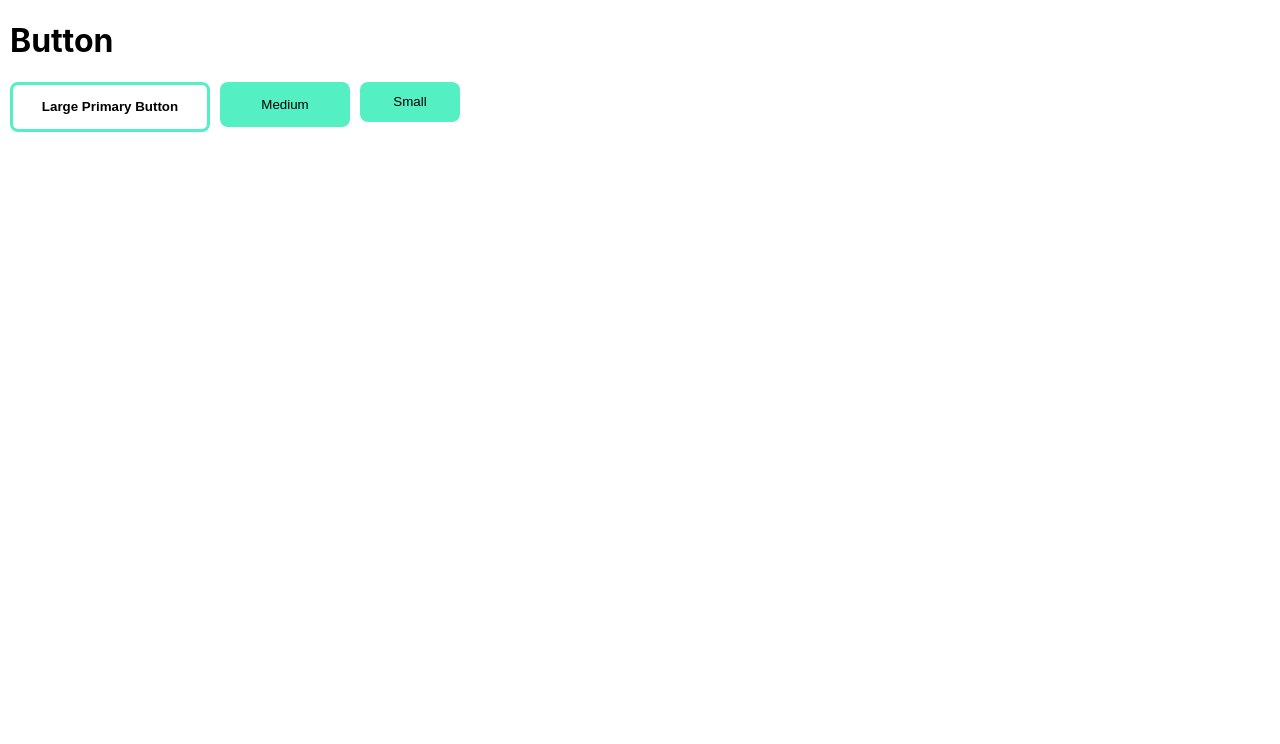
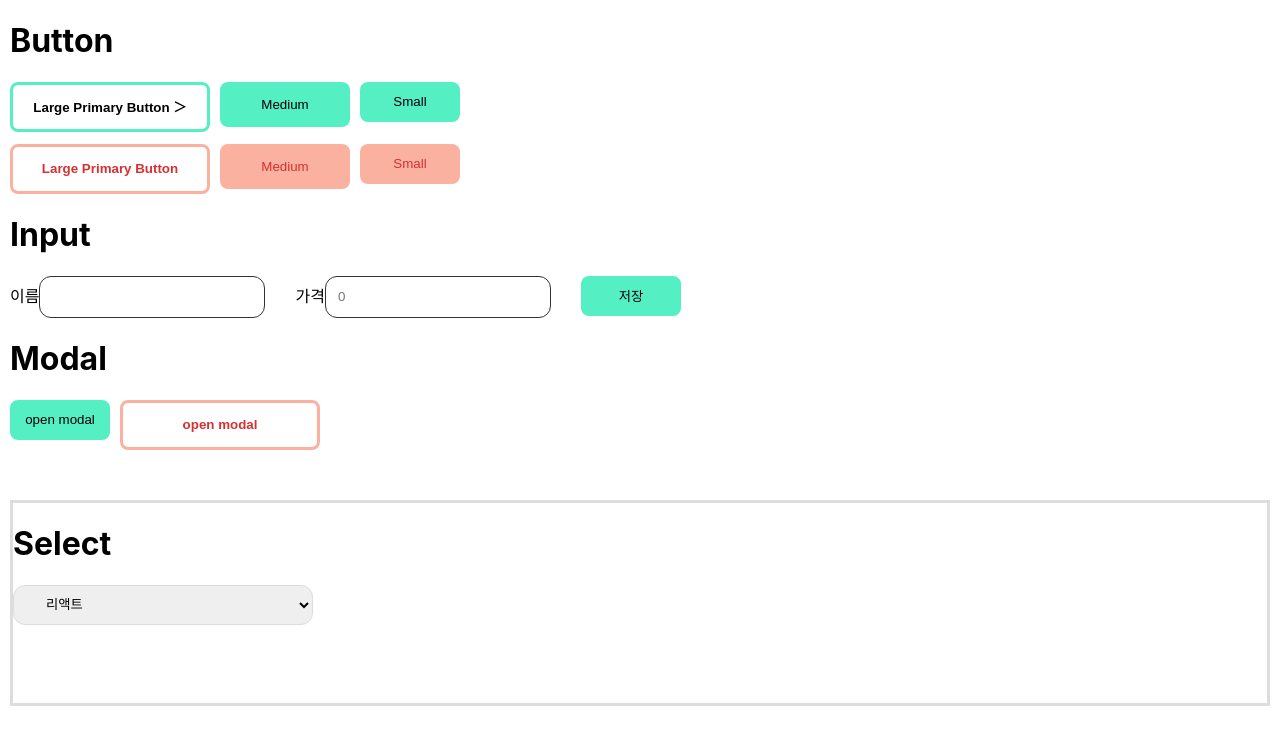
Before and after one commit to daaraam/LV3, a React (Create React App) app: page / in a window 1280 px wide. Shown: the top 744 px of the page. Built offline with nearby package versions, Linux system fonts and the light colour scheme.

Commit message:
Feat : 1차 마크업 완료

```diff
--- /dev/null
+++ b/src/App.css
@@ -0,0 +1,3 @@
+:root {
+    --emerald: rgb(85, 239, 196);
+}
--- a/src/App.js
+++ b/src/App.js
@@ -1,10 +1,17 @@
 import React from 'react';
+import './App.css';
 import Button from './Components/Button';
+import Input from './Components/Input';
+import Modal from './Components/Modal';
+import Select from './Components/Select';
 
 function App() {
 	return (
 		<div>
 			<Button />
+			<Input />
+			<Modal />
+			<Select />
 		</div>
 	);
 }
--- a/src/Components/Button.jsx
+++ b/src/Components/Button.jsx
@@ -2,10 +2,25 @@ import React from 'react';
 import { styled } from 'styled-components';
 
 function Button() {
+	const LBtnClickHandler = () => {
+		alert('click!');
+	};
+
 	return (
 		<StContainer>
 			<StHeader>Button</StHeader>
 			<StBtnGroup>
+				<StLargeBtn onClick={LBtnClickHandler} bdColor="rgb(85, 239, 196);" textColor="black">
+					Large Primary Button ＞
+				</StLargeBtn>
+				<StMediumBtn bgColor="rgb(85, 239, 196);" textColor="black">
+					Medium
+				</StMediumBtn>
+				<StSmallBtn bgColor="rgb(85, 239, 196);" textColor="black">
+					Small
+				</StSmallBtn>
+			</StBtnGroup>
+			<StBtnGroup style={{ marginTop: '12px' }}>
 				<StLargeBtn>Large Primary Button</StLargeBtn>
 				<StMediumBtn>Medium</StMediumBtn>
 				<StSmallBtn>Small</StSmallBtn>
@@ -33,7 +48,6 @@ const StHeader = styled.div`
 	margin-inline-start: 0px;
 	margin-inline-end: 0px;
 	font-weight: bold;
-	font-family: ;
 `;
 
 const StLargeBtn = styled.button`
@@ -42,8 +56,9 @@ const StLargeBtn = styled.button`
 	padding: 1px 6px;
 	font-weight: 600;
 	border-radius: 8px;
-	background-color: rgb(255, 255, 255);
-	border: 3px solid rgb(85, 239, 196);
+	background-color: white;
+	border: 3px solid ${props => props.bdColor || 'rgb(250, 177, 160);'};
+	color: ${props => props.textColor || '#d63031'};
 	cursor: pointer;
 `;
 
@@ -53,7 +68,8 @@ const StMediumBtn = styled.button`
 	padding: 1px 6px;
 	font-weight: 300;
 	border-radius: 8px;
-	background-color: rgb(85, 239, 196);
+	background-color: ${props => props.bgColor || 'rgb(250, 177, 160);'};
+	color: ${props => props.textColor || '#d63031'};
 	border: none;
 	cursor: pointer;
 `;
@@ -62,8 +78,8 @@ const StSmallBtn = styled.button`
 	border: none;
 	cursor: pointer;
 	border-radius: 8px;
-	background-color: rgb(85, 239, 196);
-	color: rgb(0, 0, 0);
+	background-color: ${props => props.bgColor || 'rgb(250, 177, 160);'};
+	color: ${props => props.textColor || '#d63031'};
 	height: 40px;
 	width: 100px;
 `;
--- a/src/Components/Input.jsx
+++ b/src/Components/Input.jsx
@@ -1,7 +1,65 @@
 import React from 'react';
+import { styled } from 'styled-components';
 
 function Input() {
-	return <div>Input</div>;
+	return (
+		<StContainer>
+			<StHeader>Input</StHeader>
+			<StInputGroup>
+				<div>
+					이름
+					<StInput type="text" />
+				</div>
+				<div>
+					가격
+					<StInput type="text" placeholder="0" />
+				</div>
+				<StSmallBtn bgColor="rgb(85, 239, 196);" textColor="black">
+					저장
+				</StSmallBtn>
+			</StInputGroup>
+		</StContainer>
+	);
 }
 
 export default Input;
+
+const StContainer = styled.div`
+	margin: 10px;
+`;
+
+const StHeader = styled.div`
+	display: block;
+	font-size: 2em;
+	margin-block-start: 0.67em;
+	margin-block-end: 0.67em;
+	margin-inline-start: 0px;
+	margin-inline-end: 0px;
+	font-weight: bold;
+`;
+
+const StInput = styled.input`
+	padding: 1px 12px;
+	background-color: white;
+	width: 200px;
+	height: 40px;
+	border-radius: 12px;
+	padding: 0 12px 0 12px;
+	border: 1px solid rgb(51, 51, 51);
+`;
+
+const StInputGroup = styled.div`
+	display: flex;
+	flex-direction: row;
+	gap: 30px;
+`;
+
+const StSmallBtn = styled.button`
+	border: none;
+	cursor: pointer;
+	border-radius: 8px;
+	background-color: ${props => props.bgColor || 'rgb(250, 177, 160);'};
+	color: ${props => props.textColor || '#d63031'};
+	height: 40px;
+	width: 100px;
+`;
--- a/src/Components/Modal.jsx
+++ b/src/Components/Modal.jsx
@@ -1,7 +1,60 @@
 import React from 'react';
+import { styled } from 'styled-components';
 
 function Modal() {
-	return <div>Modal</div>;
+	return (
+		<StContainer>
+			<StHeader>Modal</StHeader>
+			<StModalGroup>
+				<StSmallBtn bgColor="rgb(85, 239, 196);" textColor="black">
+					open modal
+				</StSmallBtn>
+				<StLargeBtn>open modal</StLargeBtn>
+			</StModalGroup>
+		</StContainer>
+	);
 }
 
 export default Modal;
+
+const StModalGroup = styled.div`
+	display: flex;
+	flex-direction: row;
+	gap: 10px;
+`;
+
+const StContainer = styled.div`
+	margin: 10px;
+`;
+
+const StHeader = styled.div`
+	display: block;
+	font-size: 2em;
+	margin-block-start: 0.67em;
+	margin-block-end: 0.67em;
+	margin-inline-start: 0px;
+	margin-inline-end: 0px;
+	font-weight: bold;
+`;
+
+const StLargeBtn = styled.button`
+	width: 200px;
+	height: 50px;
+	padding: 1px 6px;
+	font-weight: 600;
+	border-radius: 8px;
+	background-color: white;
+	border: 3px solid ${props => props.bdColor || 'rgb(250, 177, 160);'};
+	color: ${props => props.textColor || '#d63031'};
+	cursor: pointer;
+`;
+
+const StSmallBtn = styled.button`
+	border: none;
+	cursor: pointer;
+	border-radius: 8px;
+	background-color: ${props => props.bgColor || 'rgb(250, 177, 160);'};
+	color: ${props => props.textColor || '#d63031'};
+	height: 40px;
+	width: 100px;
+`;
--- a/src/Components/Select.jsx
+++ b/src/Components/Select.jsx
@@ -1,7 +1,52 @@
 import React from 'react';
+import { styled } from 'styled-components';
 
 function Select() {
-	return <div>Select</div>;
+	return (
+		<StContainer>
+			<StSelectBox>
+				<StHeader>Select</StHeader>
+				<StSelect>
+					<CustomOption value="option1">리액트</CustomOption>
+					<CustomOption value="option1">자바</CustomOption>
+					<CustomOption value="option1">스프링</CustomOption>
+					<CustomOption value="option1">리액트네이티브</CustomOption>
+				</StSelect>
+			</StSelectBox>
+		</StContainer>
+	);
 }
 
 export default Select;
+
+const StContainer = styled.div`
+	margin: 10px;
+`;
+
+const StHeader = styled.div`
+	display: block;
+	font-size: 2em;
+	margin-block-start: 0.67em;
+	margin-block-end: 0.67em;
+	margin-inline-start: 0px;
+	margin-inline-end: 0px;
+	font-weight: bold;
+`;
+const StSelectBox = styled.div`
+	border: 3px solid rgb(221, 221, 221);
+	height: 200px;
+	/* overflow: hidden;
+	position: relative; */
+	margin-top: 50px;
+`;
+
+const StSelect = styled.select`
+	width: 300px;
+	height: 40px;
+	padding: 0 28px;
+	border: 1px solid rgb(221, 221, 221);
+	border-radius: 12px;
+	color: black;
+`;
+
+const CustomOption = styled.option``;
```
